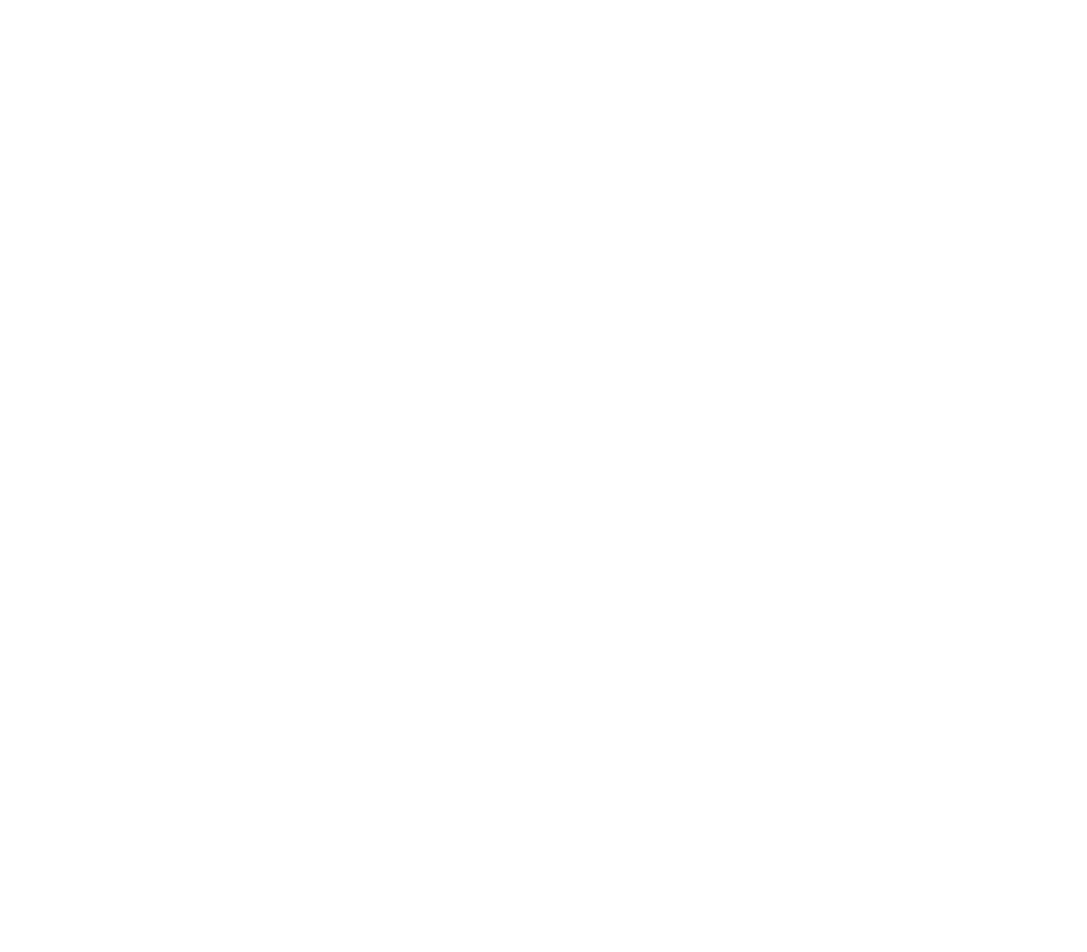
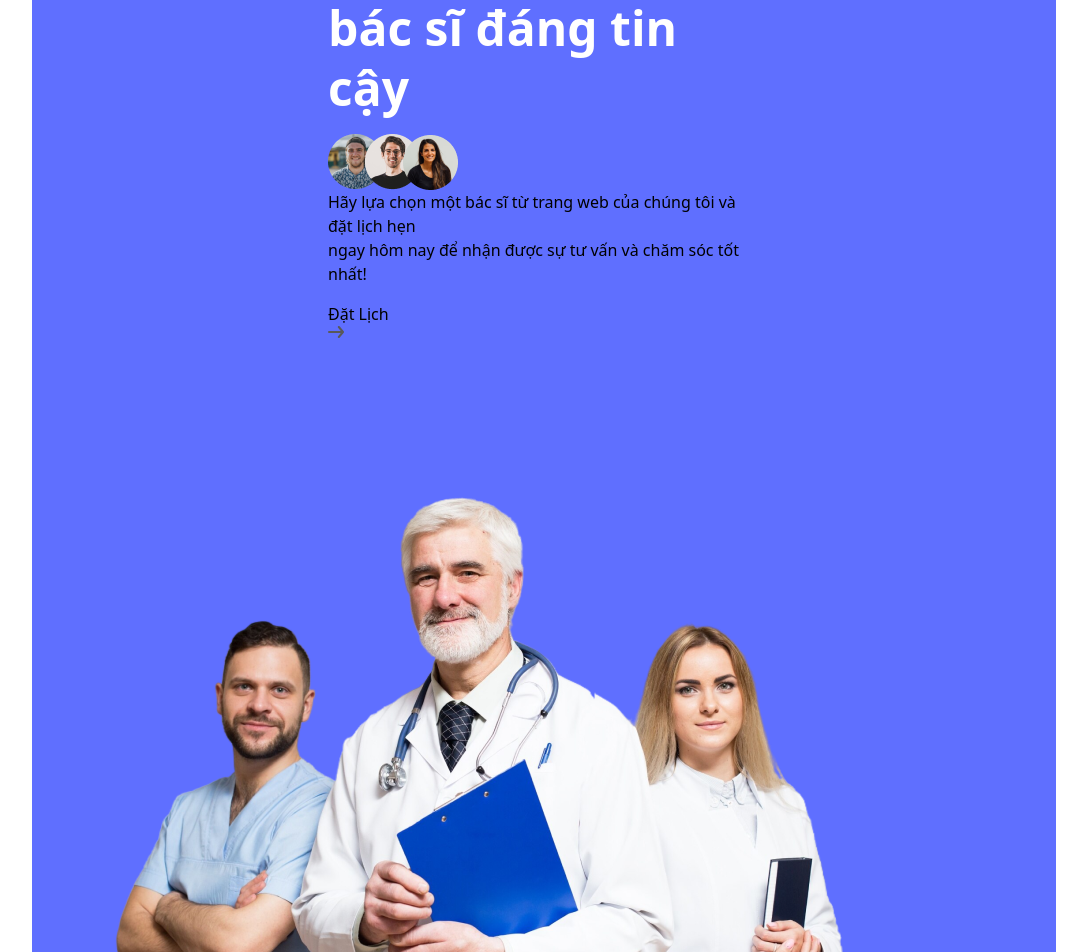
Before and after one commit to Phuoc1110/Dr-Appointment, a React (Vite) app in the folder frontend/: page / in a window 1280 px wide. Shown: the part 340-1292 px from the top of the page, without its empty margins (96-1183 px from the left). Before the commit the page ends 800 px from the top, so only its background shows below. Built offline with nearby package versions, Linux system fonts and the light colour scheme.

Commit message:
header-1

```diff
--- /dev/null
+++ b/frontend/src/components/Header.jsx
@@ -0,0 +1,31 @@
+import React from 'react'
+import {assets} from '../assets/assets_frontend/assets'
+
+const Header = () => {
+  return (
+    <div className='flex flex-col md:flex-row flex-wrap bg-primary rounded-lg px-6 md:px-10 lg:px-20'>
+
+        {/* Bên trái */}
+        <div className='md:w-1/2 flex flex-col items-start justify-center gap-4 py-10 m-auto md:py-[10vw] md:mb[-30px]'>
+            <p className='text-3x1 md:text-5xl text-white font-semibold leading-tight md:leading-tight lg:leadingtight'>
+                Đặt lịch hẹn với các <br />bác sĩ đáng tin cậy
+            </p>
+            <div>
+                <img src={assets.group_profiles} alt="" />
+                <p>Hãy lựa chọn một bác sĩ từ trang web của chúng tôi và đặt lịch hẹn <br /> ngay hôm nay để nhận được sự tư vấn và chăm sóc tốt nhất! </p>
+            </div>
+            <a href="">
+                Đặt Lịch <img src={assets.arrow_icon} alt="" />
+            </a>
+        </div>
+
+        {/* Bên phải */}
+
+        <div>
+            <img src={assets.header_img} alt="" />
+        </div>
+    </div>
+  )
+}
+
+export default Header
--- a/frontend/src/components/Navbar.jsx
+++ b/frontend/src/components/Navbar.jsx
@@ -41,7 +41,7 @@
                         <div className='min-w-48 bg-stone-100 rounded flex flex-col gap-4 p-4'>
                             <p onClick={()=>navigate('/my-profile')} className='hover:text-black cursor-pointer' >Profile</p>
                             <p onClick={()=>navigate('/my-appointments')} className='hover:text-black cursor-pointer'>Appointments</p>
-                            <p className='hover:text-black cursor-pointer'>Logout</p>
+                            <p onClick={()=>setToken(false)} className='hover:text-black cursor-pointer'>Logout</p>
                         </div>
                     </div>
                 </div>
--- a/frontend/src/pages/Home.jsx
+++ b/frontend/src/pages/Home.jsx
@@ -1,9 +1,10 @@
 import React from 'react'
+import Header from '../components/Header'
 
 const Home = () => {
   return (
     <div>
-        HomePage
+        <Header/>
     </div>
   )
 }
```
